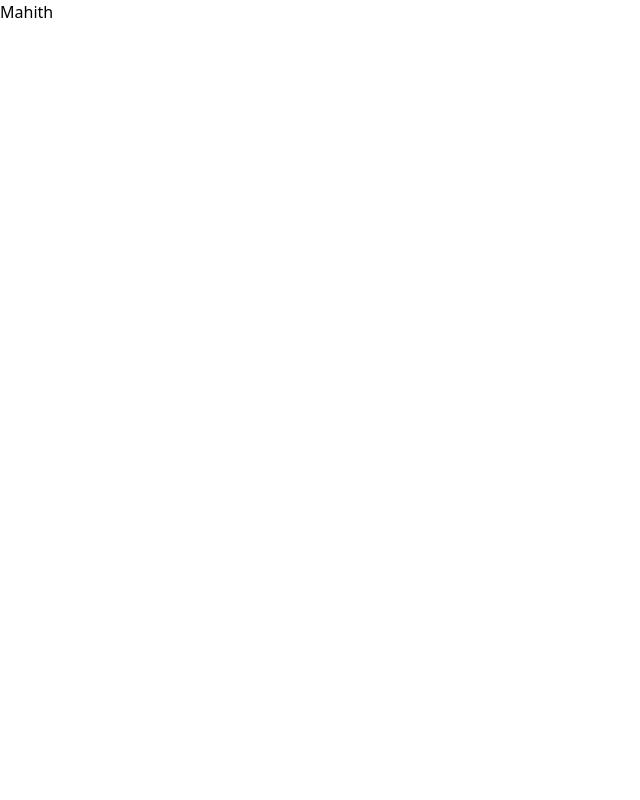
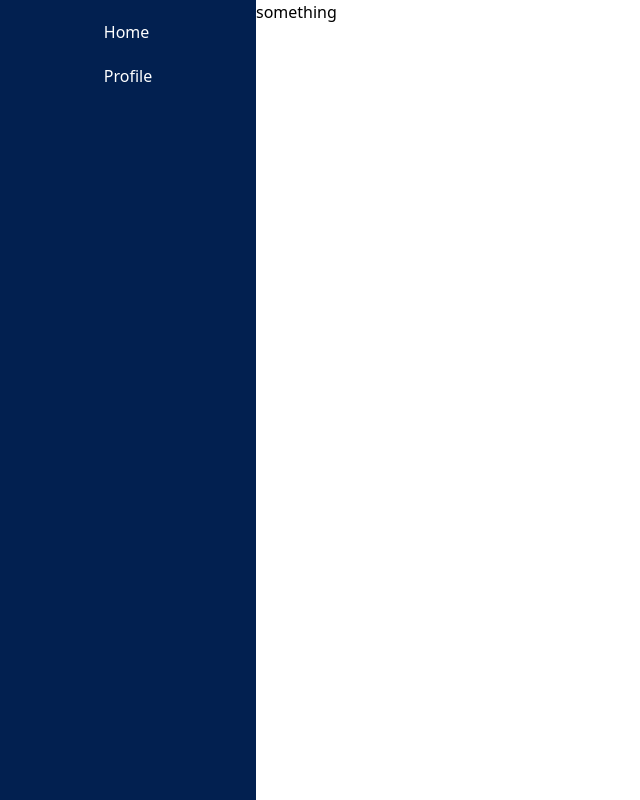
Before and after one commit to mahithsc/todo-list-app, a Next.js app: page / in a window 1280 px wide. Shown: the whole page, without its empty margins (0-640 px from the left). Built offline with nearby package versions, Linux system fonts and the light colour scheme.

Commit message:
styling the sidebar

```diff
--- a/pages/index.tsx
+++ b/pages/index.tsx
@@ -5,8 +5,18 @@ import styles from '../styles/Home.module.css'
 
 const Home = () => {
   return (
-    <div>
-      Mahith
+    <div className='flex flex-row'>
+
+      {/* this is the sidebar */}
+      <div className='flex flex-col bg-[#022050] flex-[1] h-screen items-center'>
+        <div>
+          <div className='my-5 text-white'>Home</div>
+          <div className='text-white'>Profile</div>
+        </div>
+      </div>
+
+
+      <div className='flex flex-[4] h-screen'>something</div>
     </div>
   )
 }
```
